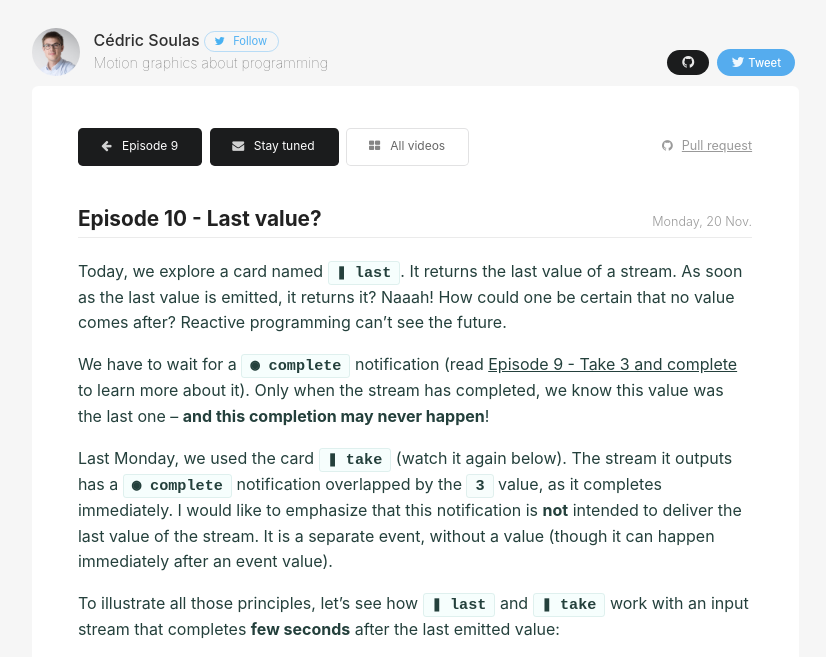
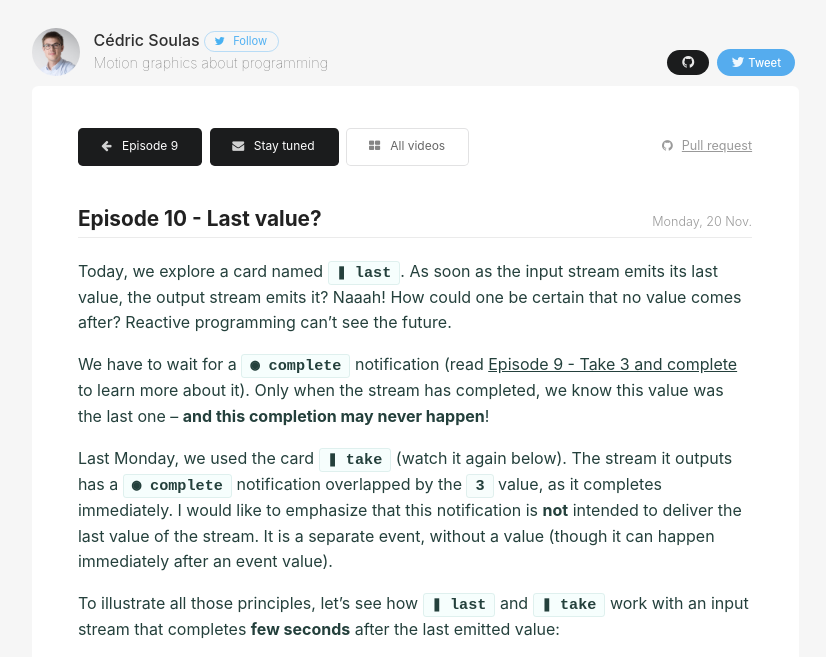
Before and after one commit to cedricss/reactive.how, a Jekyll site: the page built from last.md, in a window 1280 px wide. Shown: the top 657 px of the page, without its empty margins (225-1051 px from the left). Built offline with Jekyll 4.4.1, drawn with Linux system fonts in a browser that asks for light colours; grey boxes are pictures that could not be loaded.

Commit message:
Fix Episode 10 introduction

```diff
--- a/last.md
+++ b/last.md
@@ -8,7 +8,7 @@ preview_image: last/content_preview.jpg
 preview_image_alt: The "last" operator
 ---
 
-Today, we explore a card named `❚ last`. It returns the last value of a stream. As soon as the last value is emitted, it returns it? Naaah! How could one be certain that no value comes after? Reactive programming can't see the future.
+Today, we explore a card named `❚ last`. As soon as the input stream emits its last value, the output stream emits it? Naaah! How could one be certain that no value comes after? Reactive programming can't see the future.
 
 We have to wait for a `◉ complete` notification (read [Episode 9 - Take 3 and complete](/take) to learn more about it). Only when the stream has completed, we know this value was the last one – **and this completion may never happen**!
 
```
